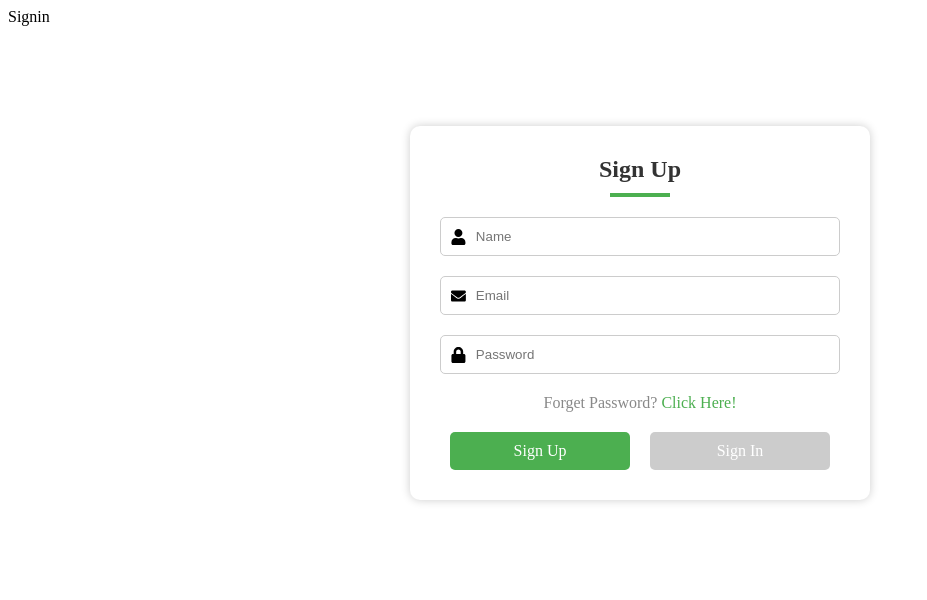
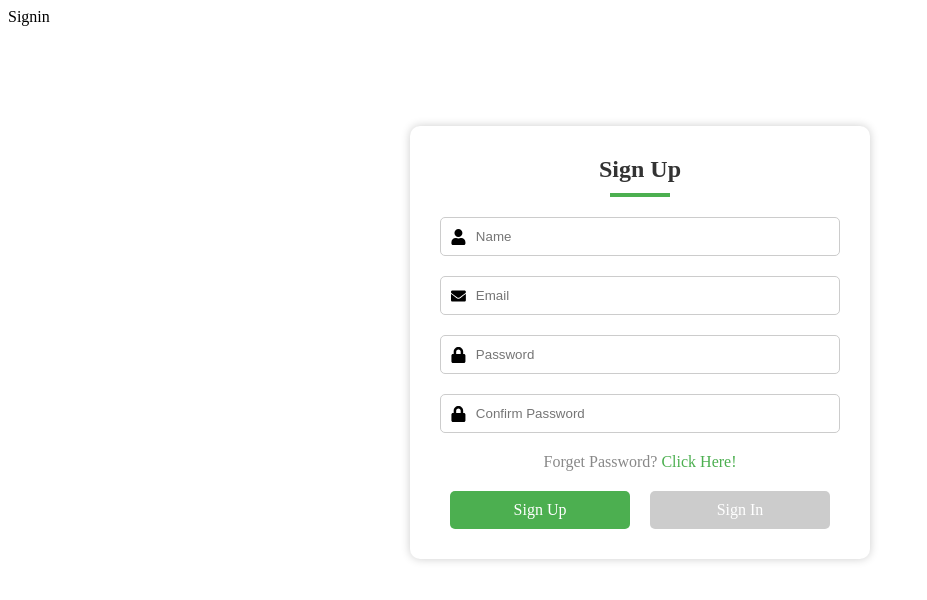
Before and after one commit to vikarnjha/React-AuthXpert, a React (Vite) app in the folder react-authxpert/: page / in a window 1280 px wide. Shown: the top 600 px of the page, without its empty margins (0-927 px from the left). Built offline with nearby package versions, Linux system fonts and the light colour scheme.

Commit message:
added confirm password button

```diff
--- a/react-authxpert/src/components/Signup.jsx
+++ b/react-authxpert/src/components/Signup.jsx
@@ -23,6 +23,10 @@ const Signup = () => {
         <FaLock className="icon" />
           <input type="password" placeholder="Password" />
         </div>
+        <div className="input">
+        <FaLock className="icon" />
+          <input type="password" placeholder="Confirm Password" />
+        </div>
       </div>
       <div className="forgot-password">
         Forget Password? <span>Click Here!</span>
```
